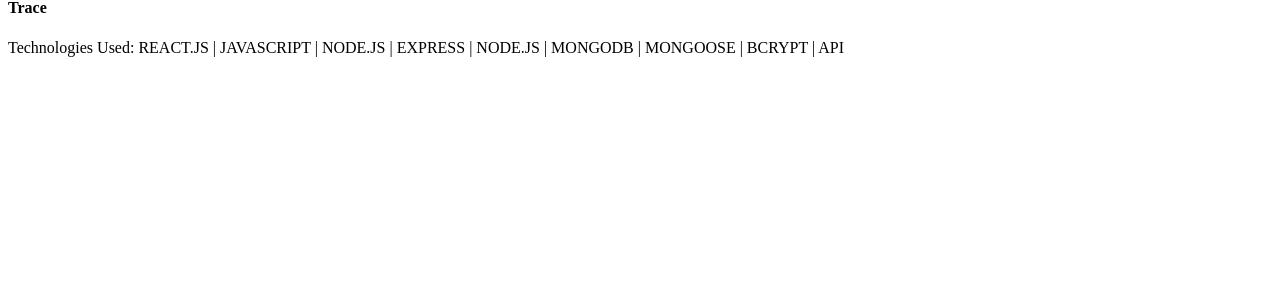
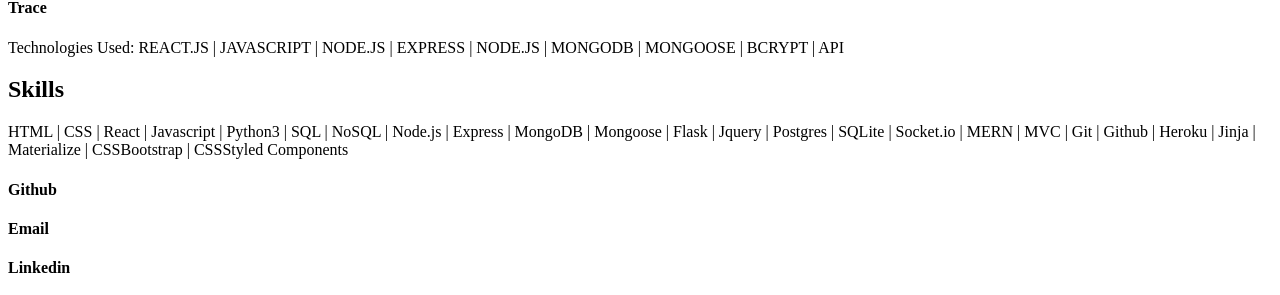
Before and after one commit to jomarmen10/portfolio_2020, a React (Create React App) app: page / in a window 1280 px wide. Shown: the part 2884-3179 px from the top of the page. Before the commit the page ends 2957 px from the top, so only its background shows below. Built offline with nearby package versions, Linux system fonts and the light colour scheme.

Commit message:
SkillsAndContact component is created

```diff
--- a/src/App.js
+++ b/src/App.js
@@ -2,6 +2,7 @@ import React from "react";
 import NavbarLogo from "./Components/NavbarLogo/NavbarLogo";
 import Project from "./Components/Projects/Projects";
 import Jmendoza from "./Components/Jmendoza/Jmendoza";
+import SkillsAndContact from "./Components/SkillsAndContact/SkillsAndContact";
 
 function App() {
     return (
@@ -9,6 +10,7 @@ function App() {
             <NavbarLogo />
             <Jmendoza />
             <Project />
+            <SkillsAndContact />
         </div>
     );
 }
--- /dev/null
+++ b/src/Components/SkillsAndContact/SkillsAndContact.jsx
@@ -0,0 +1,28 @@
+import React from "react";
+
+function SkillsAndContact() {
+    return(
+        <div>
+            {/* skills */}
+            <div>
+                <h2>Skills</h2>
+                <p>HTML | CSS | React | Javascript | Python3 | SQL | NoSQL | Node.js | Express | MongoDB | Mongoose | Flask | Jquery | Postgres | SQLite | Socket.io | MERN | MVC | Git | Github | Heroku | Jinja | Materialize | CSSBootstrap | CSSStyled Components</p>
+            </div>
+
+            {/* contact */}
+            <div>
+                <div>
+                    <h4>Github</h4>
+                </div>
+                <div>
+                    <h4>Email</h4>
+                </div>
+                <div>
+                    <h4>Linkedin</h4>
+                </div>
+            </div>
+        </div>
+    )
+}
+
+export default SkillsAndContact;
```
